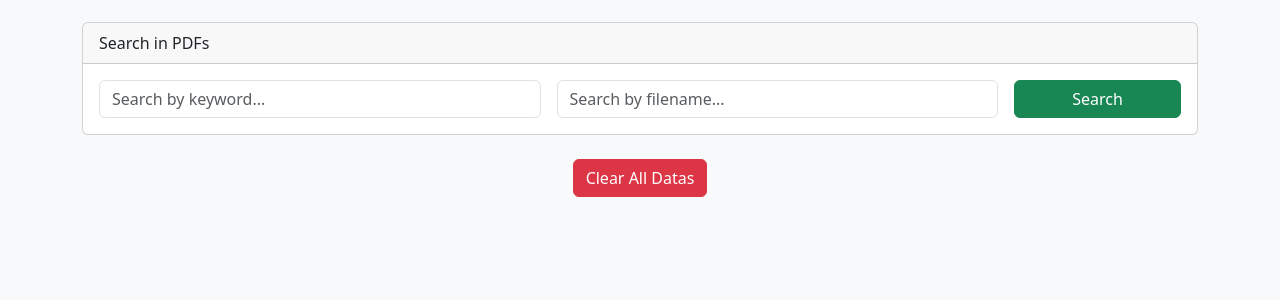
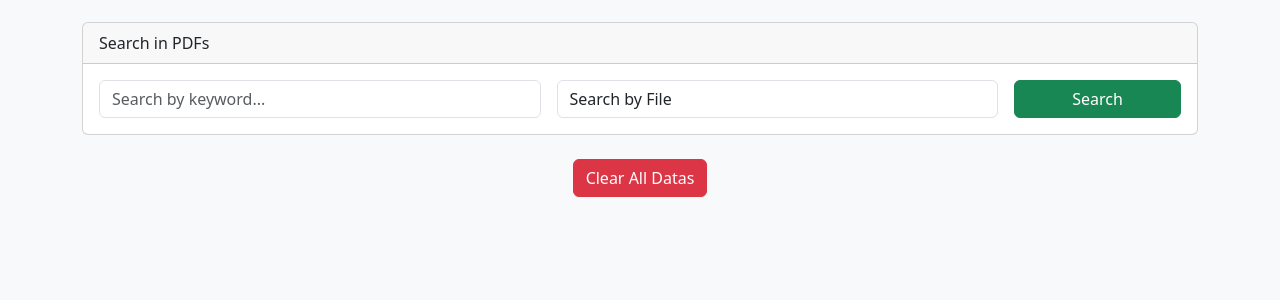
Before and after one commit to JamesyJoseph/Doc_Extracter-Search_Tool, a Flask app: template templates/home.html in a window 1280 px wide. Shown: the part 289-589 px from the top of the page. Run offline with Flask 3, Linux system fonts and the light colour scheme; the template is opened without the code that fills it: most values are stand-ins (such as "Sample title", 1, 10 or a date in 2020).

Commit message:
Drop-Down List Feature

```diff
--- a/app.py
+++ b/app.py
@@ -59,8 +59,8 @@ def home():
                 else:
                     print(f"{uploaded_file.filename} already exists in the database.")
         return redirect('/')
-
-    return render_template('home.html')
+    all_filenames = collection.distinct("filename")
+    return render_template('home.html', filenames=all_filenames)
 
 import re
 from markupsafe import Markup
@@ -107,7 +107,10 @@ def search():
             "link": url_for('serve_pdf', filename=doc['filename'])
         })
 
-    return render_template('result.html', results=results, query=query, filename=filename)
+    # Get all unique filenames from MongoDB
+    all_filenames = collection.distinct("filename")
+
+    return render_template('result.html', results=results, query=query, filename=filename, filenames=all_filenames)
 
 
 @app.route('/pdfs/<path:filename>')
--- a/templates/home.html
+++ b/templates/home.html
@@ -31,9 +31,16 @@
                     <div class="col-md-5">
                         <input type="text" name="q" class="form-control" placeholder="Search by keyword...">
                     </div>
+
                     <div class="col-md-5">
-                        <input type="text" name="filename" class="form-control" placeholder="Search by filename...">
+                        <select name="filename" class="form-control">
+                            <option value="" disabled selected> Search by File </option>
+                            {% for fname in filenames %}
+                                <option value="{{ fname }}" {% if fname == filename %}selected{% endif %}>{{ fname }}</option>
+                            {% endfor %}
+                        </select>
                     </div>
+
                     <div class="col-md-2">
                         <button type="submit" class="btn btn-success w-100">Search</button>
                     </div>
```
